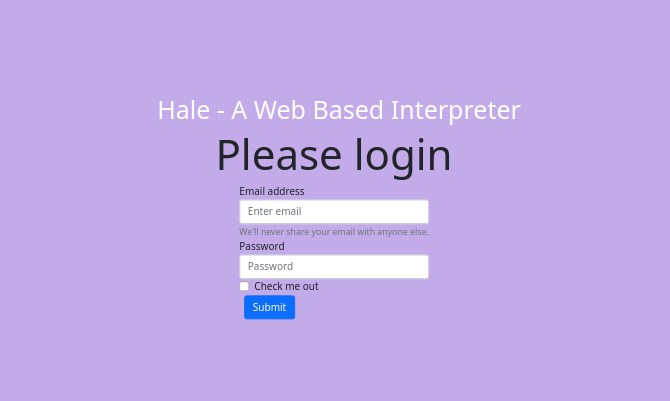
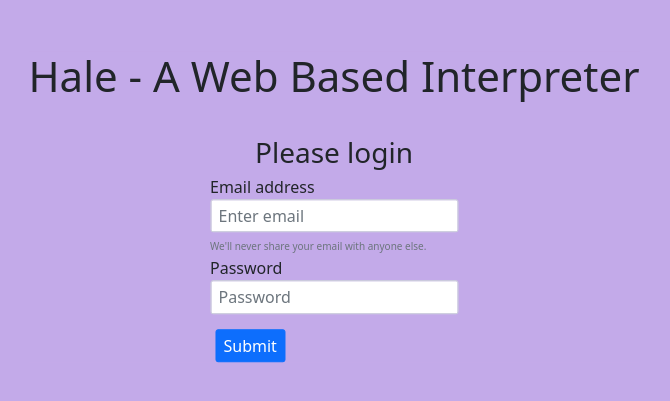
Before and after one commit to joverandout/Web-Based-Hale-Interpreter, a React (Create React App) app: page / in a window 1280 px wide. Shown: the part 193-594 px from the top of the page, without its empty margins (306-976 px from the left). Built offline with nearby package versions, Linux system fonts and the light colour scheme; no server answers.

Commit message:
working with sign in and out now

```diff
--- a/src/App.js
+++ b/src/App.js
@@ -1,7 +1,6 @@
 import React, { useState, useEffect } from 'react';
-import logo from './logo.svg';
 import './App.css';
-import { BrowserRouter as Router, Route, Routes } from 'react-router-dom';
+import { BrowserRouter as Router, Route, Routes, Navigate } from 'react-router-dom';
 import Dashboard from './components/Dashboard/Dashboard';
 import Info from './components/Info/Info';
 import Login from './components/Login/Login';
@@ -76,6 +75,10 @@ function App() {
       <div className="wrapper">
       <Router>
         <Routes>
+          <Route
+            path="/"
+            element={<Navigate to="/dashboard" />}
+          />
           <Route exact path="/dashboard" element={<Dashboard />}></Route>
           <Route exact path="/preferences"element={<Preferences />}></Route>
           <Route exact path="/info"element={<Info />}></Route>
--- a/src/components/Login/Login.css
+++ b/src/components/Login/Login.css
@@ -2,6 +2,10 @@ body {
     background-color: #c3aae9;
 }
 
+
+.title{
+    text-align: center;
+}
 /* h1{
     color:black;
     font-size: 64px;
@@ -11,6 +15,22 @@ h2{
     color:black;
     font-size: 32px;
 } */
+
+.form-group{
+    font-size: 16px;
+}
+
+.form-control.input-lg{
+    font-size: 16px;
+}
+
+.form-text.text-muted{
+    font-size: 10px;
+}
+
+.btntextloginpage{
+    font-size: 16px;
+}
 
 .login-wrapper {
     background-color: #c3aae9;
--- a/src/components/Login/Login.js
+++ b/src/components/Login/Login.js
@@ -43,8 +43,10 @@ export default function Login({ setToken, setUserNameCurr }) {
     return(
 
         <div className="login-wrapper">
-            <h1>Hale - A Web Based Interpreter</h1>
-            <h2>Please login</h2>
+            <h2 class="title">Hale - A Web Based Interpreter</h2>
+            <br></br>
+            <br></br>
+            <h3>Please login</h3>
             <form onSubmit={handleSubmit}>
               <div class="form-group">
                 <label for="exampleInputEmail1">Email address</label>
@@ -55,13 +57,17 @@ export default function Login({ setToken, setUserNameCurr }) {
                 <label for="exampleInputPassword1">Password</label>
                 <input type="password" class="form-control input-lg" id="exampleInputPassword1" placeholder="Password" onChange={e => setPassword(e.target.value)}></input>
               </div>
-              <div class="form-check">
+              {/* <div class="form-check">
                 <input type="checkbox" class="form-check-input input-lg" id="exampleCheck1"></input>
                 <label class="form-check-label" for="exampleCheck1">Check me out</label>
-              </div>
-              <button type="submit" class="btn btn-primary">Submit</button>
+              </div> */}
+              <br></br>
+              <button type="submit" class="btn btn-primary"><div class="btntextloginpage">Submit</div></button>
             </form>
         </div>
+
+
+
     )
 }
 
```
